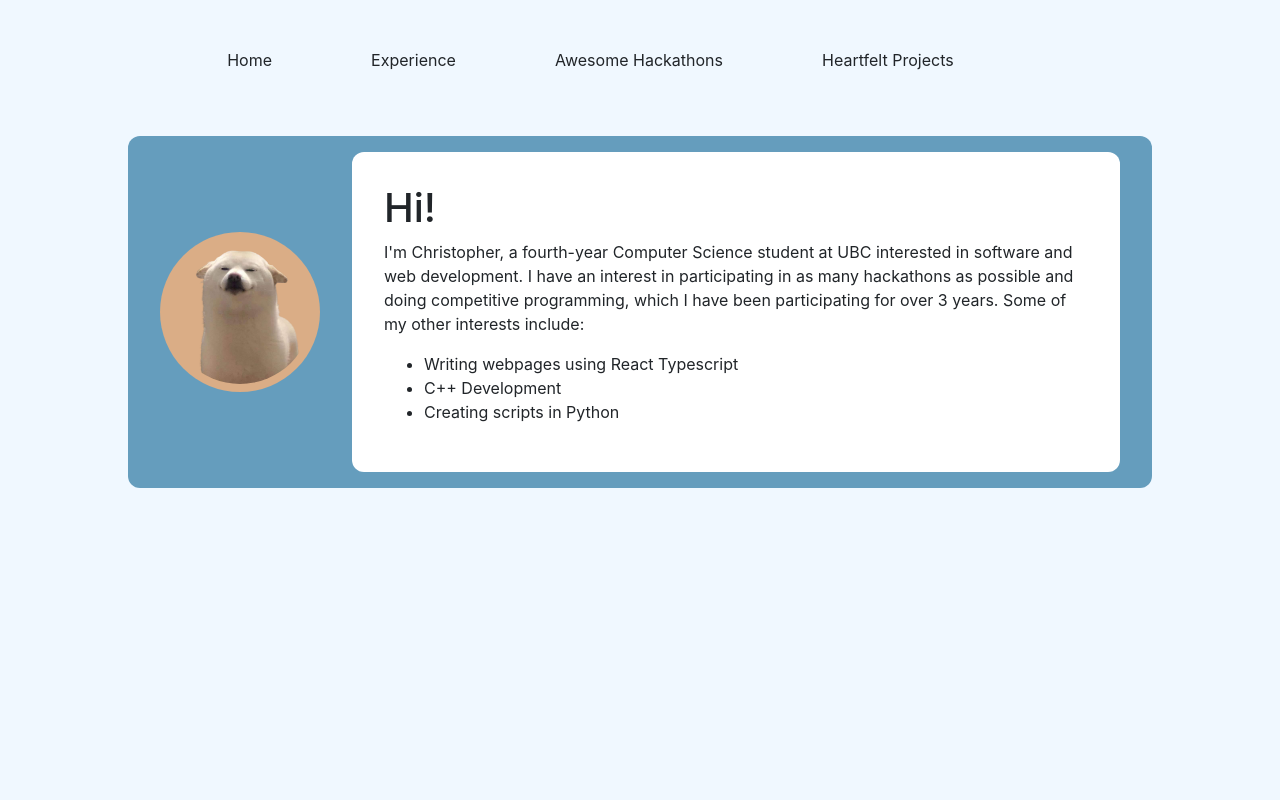
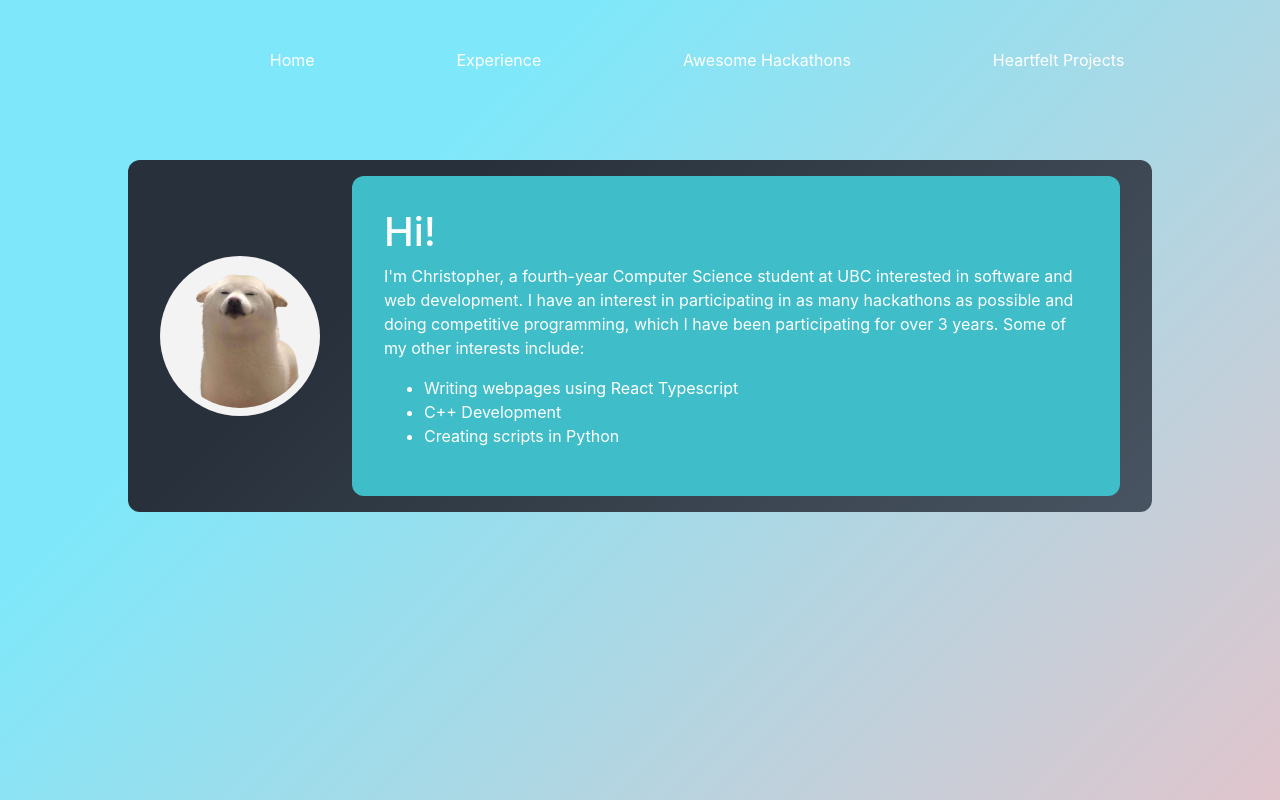
Before and after one commit to christopherhui/personal-website, a React (Create React App) app: page / in a window 1280 px wide. Shown: the top 800 px of the page. Built offline with nearby package versions, Linux system fonts and the light colour scheme.

Commit message:
backgrounds done

```diff
--- a/src/App.tsx
+++ b/src/App.tsx
@@ -10,7 +10,6 @@ const App: React.FC = () => {
   return (
     <Router>
       <div className="Container">
-        <Navbar />
         <Route path="/" exact component={Home} />
       </div>
     </Router>
--- a/src/components/colors.ts
+++ b/src/components/colors.ts
@@ -1,5 +1,6 @@
 export const GREEN = '#8D8741';
-export const BLUE = '#659DBD';
+export const BLUE = '#3fbec9';
 export const RED = '#DAAD86';
 export const BROWN = 'BC986A';
 export const YELLOW = 'FBEEC1';
+export const WHITE = '#f3f3f3'
--- a/src/components/home.component.tsx
+++ b/src/components/home.component.tsx
@@ -2,20 +2,16 @@
 import { css, jsx } from '@emotion/react';
 import * as React from 'react';
 import { Image } from 'react-bootstrap';
-import { BLUE, RED } from './colors';
+import { BLUE, WHITE } from './colors';
 import Timeline from './timeline.component';
+import Navbar from './navbar.component';
 
 import doge from '../assets/doge.png';
-import nightsky from '../assets/nightsky.jpg';
-
-const rcHomeContainer = css({
-  marginTop: '3em',
-});
 
 const aboutMe = css({
+  marginTop: '10rem',
   marginRight: '10%',
   marginLeft: '10%',
-  background: BLUE,
   borderRadius: '0.75em',
   padding: '1em 2em',
   display: 'flex',
@@ -23,32 +19,52 @@ const aboutMe = css({
   justifyContent: 'center',
   flexWrap: 'wrap',
   ':hover': {
-    boxShadow: `5px 5px 30px 2px ${BLUE}`,
+    boxShadow: `5px 5px 30px 2px #0056d2`,
   }
 });
 
-const aboutMeBackground = css({
-  height: '100vh',
-});
+const aboutMeBackground = css`
+  height: 1000px;
+  background-color: #eec0c6;
+  background-image: linear-gradient(315deg, #eec0c6 0%, #7ee8fa 74%);
+  margin-bottom: -50px;
+  overflow: hidden;
+`;
 
 const aboutImage = css({
   width: '10rem',
   height: '10rem',
   padding: '0.5em',
-  background: RED,
+  background: WHITE,
 });
 
 const intro = css({
   marginLeft: '2em',
-  background: 'white',
+  background: BLUE,
   borderRadius: '0.75em',
   padding: '2em',
-  width: '80%'
+  width: '80%',
+  color: 'white'
 });
 
 const expBackground = css`
-  background-color: #303030;
-  marginBottom: '-35px';
+  background-color: #6a93cb;
+  background-image: linear-gradient(315deg, #6a93cb 0%, #a4bfef 74%);
+  margin-bottom: -32px;
+`;
+
+const hackathonBackground = css`
+  height: 500px;
+  background-color: #21d190;
+  background-image: linear-gradient(315deg, #21d190 0%, #d65bca 74%);
+  margin-bottom: -35px;
+`;
+
+const projectBackground = css`
+  height: 500px;
+  background-color: #537895;
+  background-image: linear-gradient(315deg, #537895 0%, #09203f 74%);
+  margin-bottom: -35px;
 `;
 
 const experience = css({
@@ -64,9 +80,12 @@ const expTitle = css({
 
 const Home = () => {
   return (
-    <div css={rcHomeContainer}>
+    <div>
+      <Navbar />
       <div css={aboutMeBackground}>
-        <div css={aboutMe}>
+        <div css={css`${aboutMe};
+          background-color: #485461;
+          background-image: linear-gradient(315deg, #485461 0%, #28313b 74%);`}>
           <Image src={doge} roundedCircle css={aboutImage} />
           <div css={intro}>
             <h1>Hi!</h1>
@@ -89,6 +108,18 @@ const Home = () => {
           <Timeline />
         </div>
       </div>
+      <div css={hackathonBackground}>
+        <div css={experience}>
+          <br />
+          <h1 css={expTitle}>Hackathon Experiences</h1>
+        </div>
+      </div>
+      <div css={projectBackground}>
+        <div css={experience}>
+          <br />
+          <h1 css={expTitle}>Personal Projects</h1>
+        </div>
+      </div>
     </div>
   );
 };
--- a/src/components/navbar.component.tsx
+++ b/src/components/navbar.component.tsx
@@ -3,11 +3,14 @@ import { css, jsx } from '@emotion/react';
 import * as React from 'react';
 
 const navbar = css({
+  position: 'fixed',
   display: 'flex',
   justifyContent: 'space-evenly',
   marginTop: '3em',
   marginRight: '10%',
-  marginLeft: '10%'
+  marginLeft: '10%',
+  width: '100%',
+  color: 'white'
 });
 
 const Navbar = () => {
```
